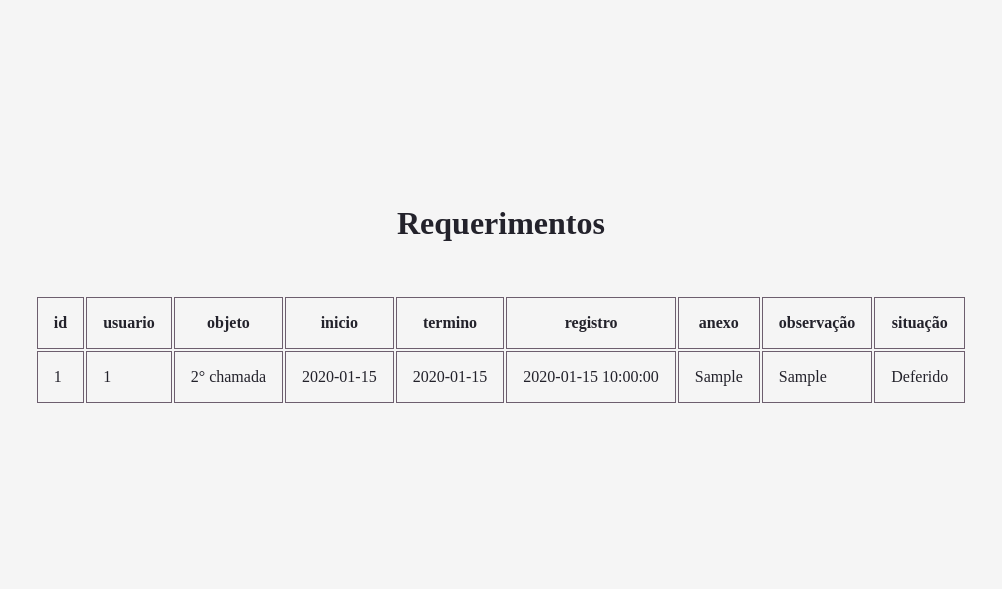
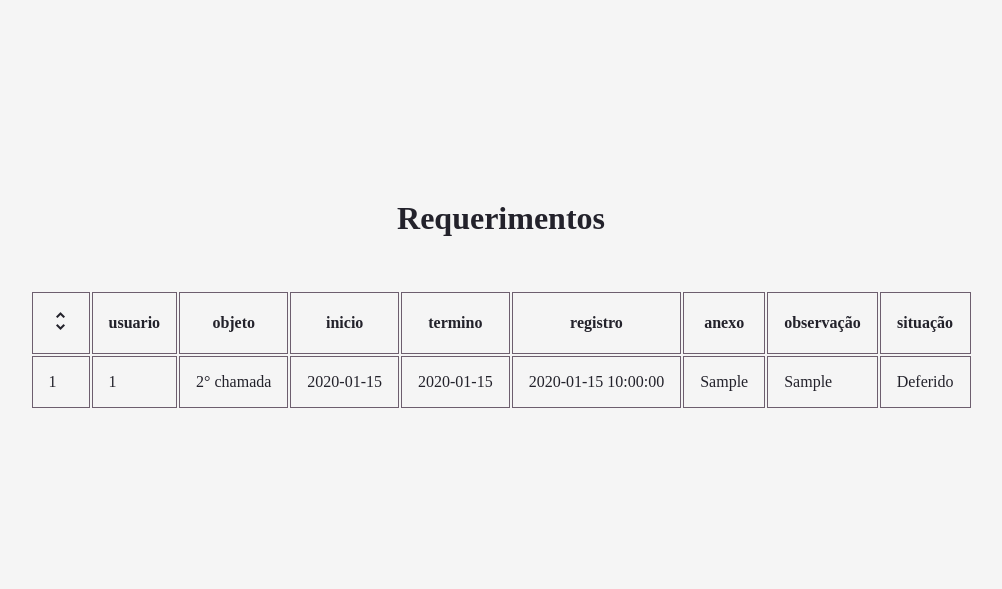
Before and after one commit to Luizio28/coresprojeto, a PHP site: page /administrador/index.php in a window 1280 px wide. Shown: the part 96-685 px from the top of the page, without its empty margins (139-1141 px from the left). Run offline with PHP 8.4, Linux system fonts and the light colour scheme; the visitor is signed in with stand-in values (Sample User, id 1); tables that the repository leaves empty hold one stand-in row (values such as "Sample post"); some libraries are stand-ins or nearby versions.

Commit message:
added sort icon to table

```diff
--- a/_scripts/requests_reader.php
+++ b/_scripts/requests_reader.php
@@ -15,7 +15,11 @@ function echo_requests()
         <table id='table' class'standard-width'>
             <thead>
                 <tr>
-                    <th scope='col' onclick='sortTable(0)'>id</th>
+                    <th scope='col' onclick='sortTable(0)'>
+                        <span class='material-symbols-outlined unselectable'>
+                            unfold_more
+                        </span>
+                    </th>
                     <th scope='col' onclick='sortTable(1)'>usuario</th>
                     <th scope='col' onclick='sortTable(2)'>objeto</th>
                     <th scope='col' onclick='sortTable(3)'>inicio</th>
```
